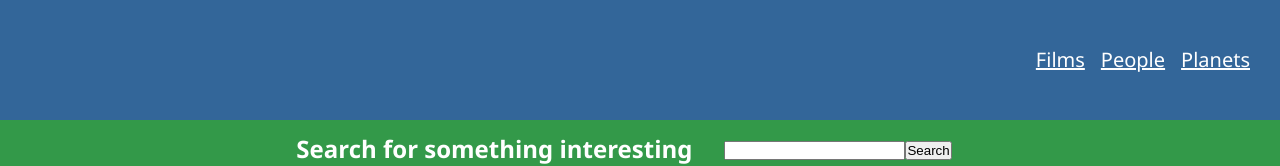
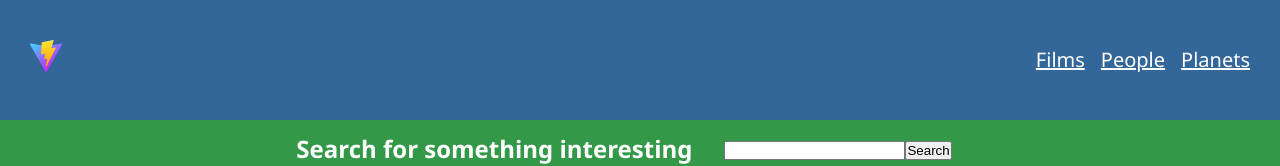
Before and after one commit to bo7owers/react-vite, a React (Vite) app: page / in a window 1280 px wide. Shown: the top 166 px of the page. Built offline with nearby package versions, Linux system fonts and the light colour scheme.

Commit message:
Add logo w/ link to home

```diff
--- a/src/components/Nav/Nav.jsx
+++ b/src/components/Nav/Nav.jsx
@@ -23,6 +23,21 @@ function Nav() {
                 }
             `}
         >
+            <Link
+                to='/'
+                css={css`
+                    margin-right: auto;
+                `}
+                title='Home'
+            >
+                <img
+                    src='./vite.svg'
+                    alt=''
+                    css={css`
+                        margin-right: auto;
+                    `}
+                />
+            </Link>
             <nav
                 css={css`
                     display: flex;
```
